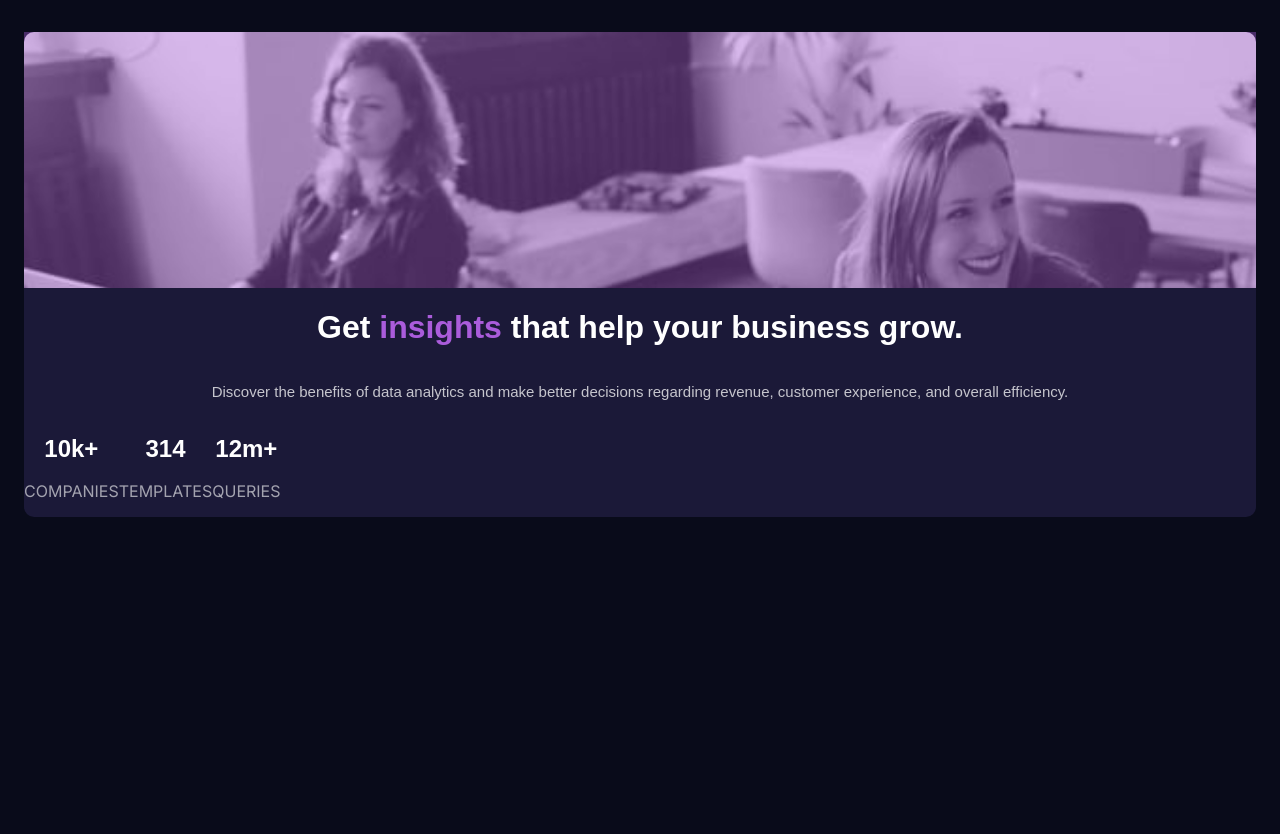
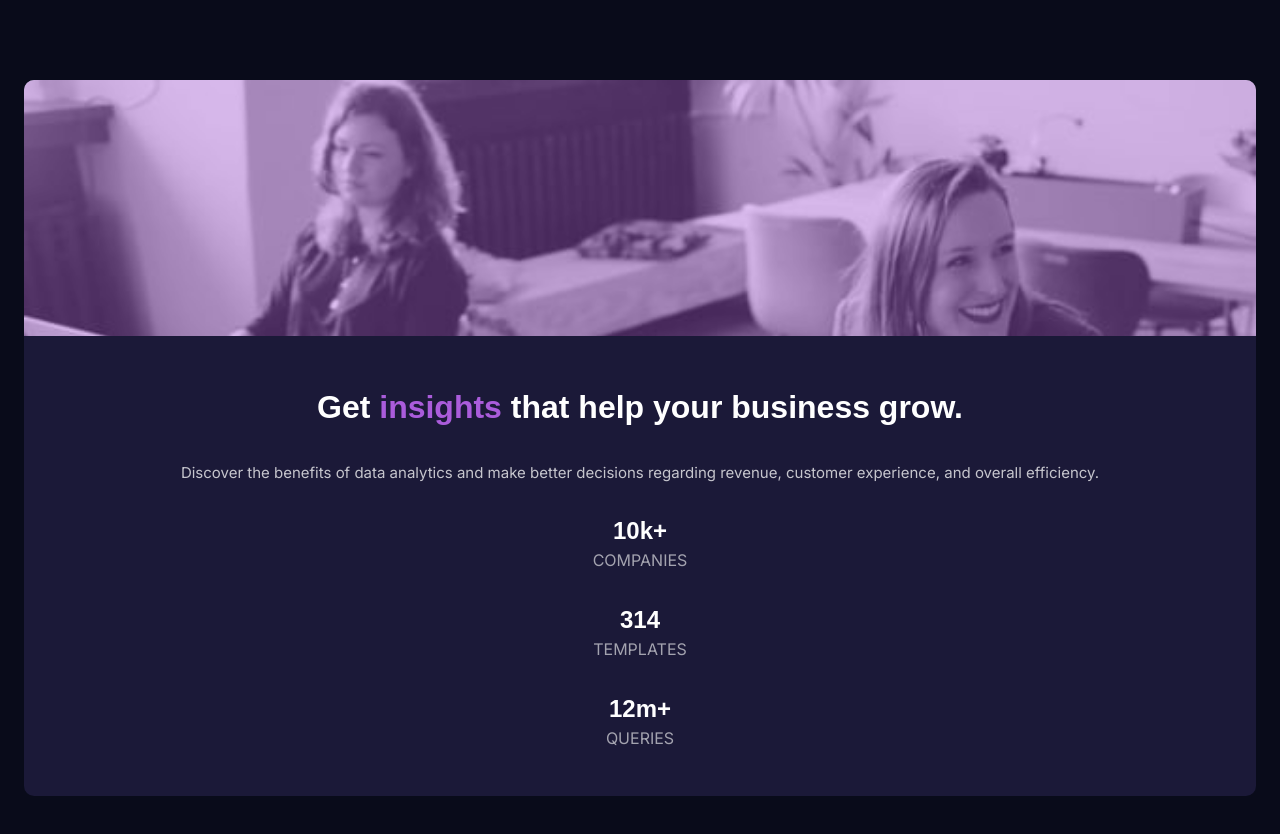
Before and after one commit to Ste2812/stats-preview-card-component-main, a plain HTML site: page index.html in a window 1280 px wide. Before the commit the page ends 800 px from the top, so only its background shows below. Drawn offline with nearby package versions, Linux system fonts and the light colour scheme.

Commit message:
hemos finalizado el modelo para movil

```diff
--- a/style.css
+++ b/style.css
@@ -6,19 +6,26 @@
 .title{
     text-align: center;
     color: white;
-
+    margin-left: 2rem;
+    margin-right: 2rem;
+    padding-top: 2rem;
 }
 .body__description{
     text-align: center;
     font-size: 15px;
     color: hsla(0, 0%, 100%, 0.75);
-
+    margin-left: 2rem;
+    margin-right: 2rem;
+    font-family: 'Inter';
+    line-height: 1.2rem;
 }
 .data__info{
-    display: flex;
-
+    padding-bottom: 2rem;
 }
 .subdata__info{
+    display: flex;
+    flex-direction: column;
+    justify-content: center;
 
 }
 .subdata__details{
@@ -26,12 +33,13 @@
     text-transform: uppercase;
     color: hsla(0, 0%, 100%, 0.6);
     font-family: "Inter";
+    margin-top: 0;
 }
 
 h2{
     text-align: center;
     color: white;
-
+    margin-bottom: 7px;
 }
 body{
     background-color: hsl(233, 47%, 7%);
@@ -48,7 +56,7 @@ body{
 .card{
     background-color: hsl(244, 38%, 16%);
     border-radius: 10px;
-    margin: 2rem 1.5rem;
+    margin: 5rem 1.5rem;
 
 }
 span{
@@ -69,5 +77,6 @@ span{
  .filter__img{
      background-color: hsla(277, 64%, 61%, 40%);
      height: 100%;
-     ;
+     border-top-left-radius: 10px;
+     border-top-right-radius: 10px;
  }
```
Also changed, not shown: index.html (+6 -3 lines).
